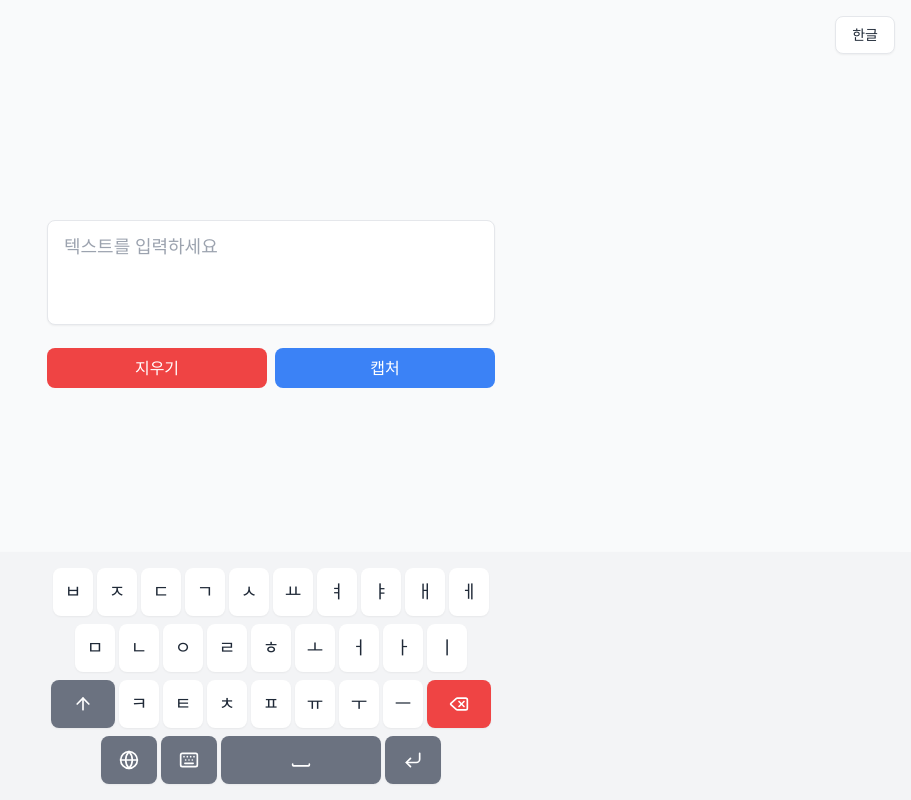
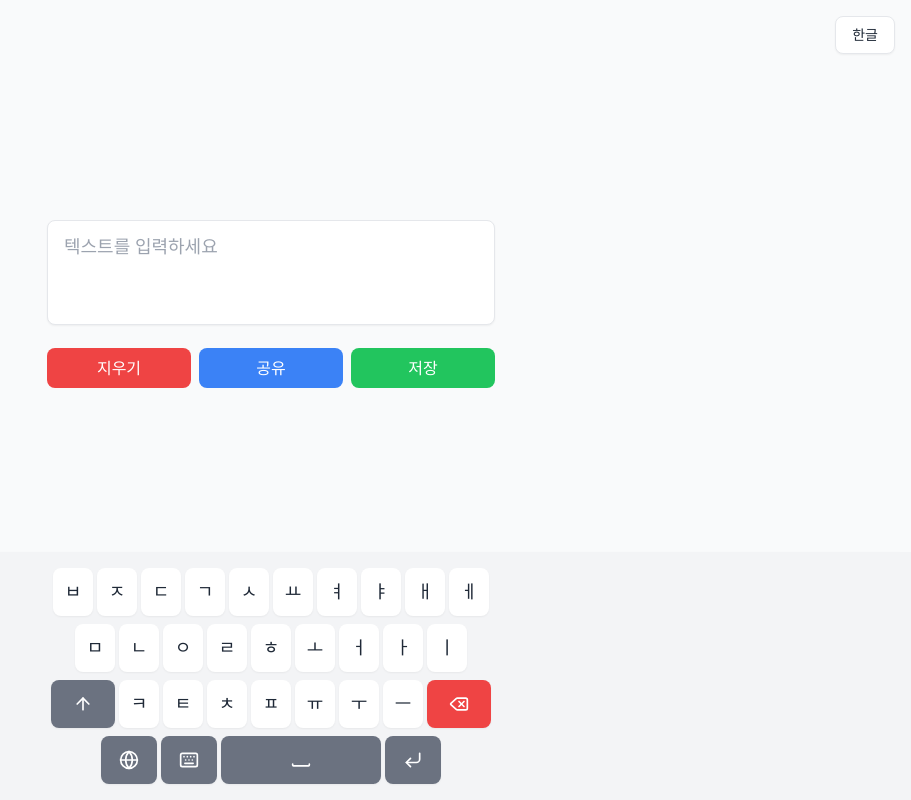
Before and after one commit to yumenohosi/asterum-input, a Next.js app: page / in a window 1280 px wide. Shown: the whole page, without its empty margins (369-1280 px from the left). Built offline with nearby package versions, Linux system fonts and the light colour scheme; a web font is replaced by a local one.

Commit message:
feat: Add save button next to share button
- Split image capture logic into a reusable function
- Add save button with download functionality
- Rename capture button to share button
- Style save button with green color theme

```diff
--- a/src/app/page.tsx
+++ b/src/app/page.tsx
@@ -144,10 +144,9 @@ export default function InputPage() {
     adjustTextareaHeight();
   }, [text]);
 
-  const handleCapture = async () => {
+  const captureToImage = async () => {
     if (textAreaContainerRef.current) {
       try {
-        // 캡처 전에 opacity만 변경
         textAreaContainerRef.current.style.opacity = '1';
 
         const canvas = await html2canvas(textAreaContainerRef.current, {
@@ -155,18 +154,28 @@ export default function InputPage() {
           scale: 2,
         });
 
-        // 캡처 후 opacity 복원
         textAreaContainerRef.current.style.opacity = '0';
 
         const image = canvas.toDataURL('image/png');
         const blob = await (await fetch(image)).blob();
+        return blob;
+      } catch (error) {
+        console.error('캡처 중 오류 발생:', error);
+        return null;
+      }
+    }
+    return null;
+  };
 
-        // Web Share API를 통한 공유 시도
+  const handleShare = async () => {
+    const imageBlob = await captureToImage();
+    if (!imageBlob) return;
+
     if (navigator.share) {
       try {
         await navigator.share({
           files: [
-                new File([blob], 'captured-text.png', { type: 'image/png' })
+            new File([imageBlob], 'captured-text.png', { type: 'image/png' })
           ]
         });
       } catch (error) {
@@ -175,10 +184,20 @@ export default function InputPage() {
     } else {
       console.log('이 브라우저는 공유 기능을 지원하지 않습니다.');
     }
-      } catch (error) {
-        console.error('캡처 중 오류 발생:', error);
-      }
-    }
+  };
+
+  const handleSave = async () => {
+    const imageBlob = await captureToImage();
+    if (!imageBlob) return;
+
+    const url = window.URL.createObjectURL(imageBlob);
+    const link = document.createElement('a');
+    link.href = url;
+    link.download = 'captured-text.png';
+    document.body.appendChild(link);
+    link.click();
+    document.body.removeChild(link);
+    window.URL.revokeObjectURL(url);
   };
 
   const handleClearAll = () => {
@@ -246,12 +265,20 @@ export default function InputPage() {
                 {useCustomFont ? 'ㅈㅣㅇㅜㄱㅣ' : '지우기'}
               </button>
               <button
-                onClick={handleCapture}
+                onClick={handleShare}
                 className={`flex-1 py-2 px-4 bg-blue-500 text-white rounded-lg hover:bg-blue-600 transition-colors font-medium ${
                   useCustomFont ? 'font-custom' : 'font-sans'
                 }`}
               >
-                {useCustomFont ? 'ㅋㅐㅂㅊㅓ' : '캡처'}
+                {useCustomFont ? 'ㄱㅗㅇㅇㅠ' : '공유'}
+              </button>
+              <button
+                onClick={handleSave}
+                className={`flex-1 py-2 px-4 bg-green-500 text-white rounded-lg hover:bg-green-600 transition-colors font-medium ${
+                  useCustomFont ? 'font-custom' : 'font-sans'
+                }`}
+              >
+                {useCustomFont ? 'ㅈㅓㅈㅏㅇ' : '저장'}
               </button>
             </div>
           </div>
```
Also changed, not shown: src/global.d.ts (added, +21 -0 lines). Lines whose indentation alone changed are shown as unchanged.
